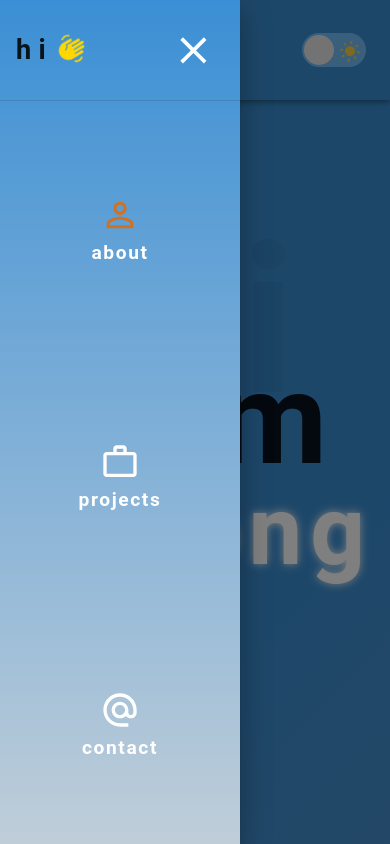
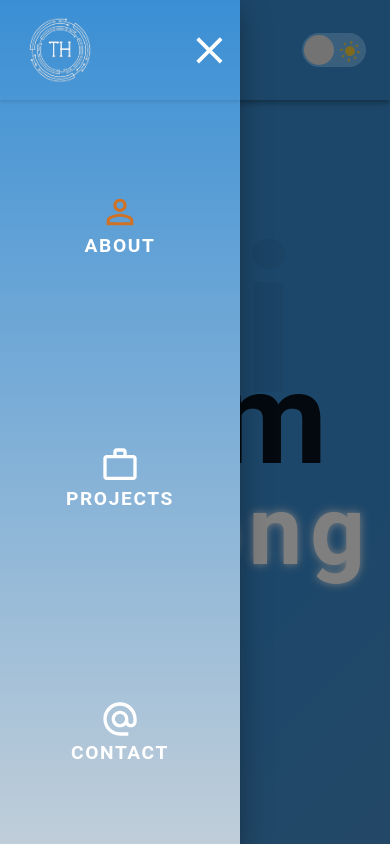
Before and after one commit to tin0312/my-portfolio, a React (Vite) app: page / in a window 390 px wide. Both pictures are taken after a click on the button 34 px from the left and 49 px from the top of the page. Shown: the top 844 px of the page. Built offline with nearby package versions, Linux system fonts and the light colour scheme.

Commit message:
Change list item button to button to activate scrollIntoView in MUI

```diff
--- a/src/component/WavingHand.tsx
+++ /dev/null
@@ -1,45 +0,0 @@
-import { keyframes } from "@mui/material/styles";
-import WavingHandIcon from "@mui/icons-material/WavingHand";
-
-const waveAnimation = keyframes`
-      0% {
-    transform: rotate(0deg);
-  }
-  15% {
-    transform: rotate(14deg);
-  } /* The following five values can be played with to make the waving more or less extreme */
-  30% {
-    transform: rotate(-8deg);
-  }
-  40% {
-    transform: rotate(14deg);
-  }
-  50% {
-    transform: rotate(-4deg);
-  }
-  60% {
-    transform: rotate(10deg);
-  }
-  70% {
-    transform: rotate(0deg);
-  } /* Reset for the last half to pause */
-  100% {
-    transform: rotate(0deg);
-  }
-`;
-
-const WavingHand = () => {
-  return (
-    <WavingHandIcon
-      sx={{
-        color: "gold",
-        marginLeft: "0.7rem",
-        fontSize: "1.7rem",
-        animation: `${waveAnimation} 2.5s infinite`,
-        transformOrigin: "70% 70%",
-      }}
-    />
-  );
-};
-
-export default WavingHand;
--- a/src/pages/Header.tsx
+++ b/src/pages/Header.tsx
@@ -2,13 +2,8 @@ import * as React from "react";
 import AppBar from "@mui/material/AppBar";
 import Box from "@mui/material/Box";
 import CssBaseline from "@mui/material/CssBaseline";
-import Divider from "@mui/material/Divider";
 import Drawer from "@mui/material/Drawer";
 import IconButton from "@mui/material/IconButton";
-import List from "@mui/material/List";
-import ListItem from "@mui/material/ListItem";
-import ListItemButton from "@mui/material/ListItemButton";
-import ListItemText from "@mui/material/ListItemText";
 import MenuIcon from "@mui/icons-material/Menu";
 import Toolbar from "@mui/material/Toolbar";
 import Typography from "@mui/material/Typography";
@@ -19,7 +14,6 @@ import WorkOutlineIcon from "@mui/icons-material/WorkOutline";
 import AlternateEmailIcon from "@mui/icons-material/AlternateEmail";
 import { useTheme } from "@mui/material/styles";
 import ModeToggle from "../component/ModeToggle";
-import WavingHand from "../component/WavingHand";
 
 const drawerWidth = 240;
 type NavItem = "about" | "projects" | "contact";
@@ -42,17 +36,13 @@ const Header: React.FC<Props> = (props) => {
     e: React.MouseEvent<HTMLAnchorElement>
   ) => {
     e.preventDefault();
-    const target = e.target as HTMLAnchorElement;
-    const id = target.getAttribute("href");
+    const id = `#${item}`;
     setActiveItem(item);
     setMobileOpen(false);
-    const element = document.querySelector(id!);
+    const element = document.querySelector(id);
     if (element) {
       element.scrollIntoView({ behavior: "smooth" });
     }
-  };
-  const handleDrawerToggle = () => {
-    setMobileOpen((prevState) => !prevState);
   };
 
   const getIcon = (item: NavItem) => {
@@ -89,7 +79,13 @@ const Header: React.FC<Props> = (props) => {
     }
   };
 
-  // Navbar on mobile start here
+  const handleDrawerToggle = () => {
+    setMobileOpen((prevState) => !prevState);
+  };
+
+  const container =
+    window !== undefined ? () => window().document.body : undefined;
+
   const drawer = (
     <Box
       className="site-wrapper"
@@ -108,21 +104,23 @@ const Header: React.FC<Props> = (props) => {
         sx={{
           display: "flex",
           justifyContent: "space-between",
-          paddingX: 2,
+          boxShadow: theme.palette.mode === "light" ? "0px 2px 4px rgba(0, 0, 0, 0.1)" : "0px 4px 6px rgba(255, 255, 255, 0.1)"
         }}
       >
-        <Box sx={{ display: "flex", alignItems: "center", height: "6.25rem" }}>
-          <Typography sx={{ fontSize: "1.7rem", fontWeight: "bold" }}>
-            h i
-          </Typography>
-          <WavingHand />
-        </Box>
+        <Box
+          component="img"
+          sx={{
+            height: 100,
+            width: 120,
+          }}
+          alt="logo"
+          src="./assets/images/myLogo.png"
+        />
         <IconButton onClick={handleDrawerToggle} sx={{ color: "#FFF" }}>
           <CloseIcon sx={{ fontSize: "2.8rem" }} />
         </IconButton>
       </Box>
-      <Divider />
-      <List
+      <Box
         sx={{
           display: "flex",
           flexDirection: "column",
@@ -131,8 +129,8 @@ const Header: React.FC<Props> = (props) => {
         }}
       >
         {navItems.map((item) => (
-          <ListItem key={item} disablePadding>
-            <ListItemButton
+          <Button
+            key={item}
             onClick={(e) => handleClickRoute(item, e)}
             href={`#${item}`}
             sx={{
@@ -146,25 +144,22 @@ const Header: React.FC<Props> = (props) => {
             }}
           >
             {getIcon(item)}
-              <ListItemText
-                primary={item}
-                primaryTypographyProps={{
+            <Typography
+              variant="body1"
+              sx={{
+                color: "#FFF",
                 fontSize: "1.2rem",
                 fontWeight: "bold",
-                  color: "#FFF",
                 letterSpacing: "0.1rem",
               }}
-              />
-            </ListItemButton>
-          </ListItem>
+            >
+              {item}
+            </Typography>
+          </Button>
         ))}
-      </List>
+      </Box>
     </Box>
   );
-  //Narbar for mobile ends here
-
-  const container =
-    window !== undefined ? () => window().document.body : undefined;
 
   return (
     <Box sx={{ display: "flex" }}>
@@ -200,13 +195,13 @@ const Header: React.FC<Props> = (props) => {
           <Box
             component="img"
             sx={{
+              display: { xs: "none", lg: "block" },
               height: 100,
               width: 120,
             }}
             alt="logo"
-            src="public/assets/images/myLogo.png"
+            src="./assets/images/myLogo.png"
           />
-          {/* Navbar on desktop */}
           <Box sx={{ display: { xs: "none", sm: "flex" }, gap: "1rem" }}>
             {navItems.map((item) => (
               <Button
@@ -217,7 +212,6 @@ const Header: React.FC<Props> = (props) => {
                   gap: "0.5rem",
                   color: "#fff",
                   textTransform: "lowercase",
-
                   letterSpacing: "4px",
                   fontSize: "1.2rem",
                   "&:hover": {
@@ -242,7 +236,6 @@ const Header: React.FC<Props> = (props) => {
           </IconButton>
         </Toolbar>
       </AppBar>
-      {/* Hide drawer navbar in desktop */}
       <nav>
         <Drawer
           container={container}
```
Lines whose indentation alone changed are shown as unchanged.
